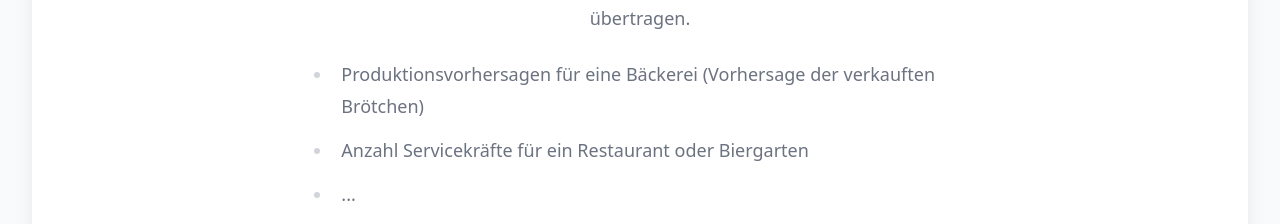
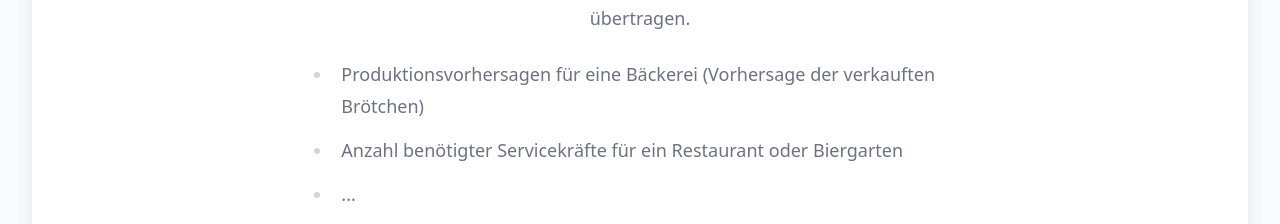
Before and after one commit to stackOcean-official/ml-showcase-website, a Next.js app: page /usecases/beachchairs in a window 1280 px wide. Shown: the part 3420-3644 px from the top of the page. Built offline with nearby package versions, Linux system fonts and the light colour scheme.

Commit message:
fix typos

```diff
--- a/pages/usecases/beachchairs.tsx
+++ b/pages/usecases/beachchairs.tsx
@@ -272,7 +272,10 @@ export default function BeachchairsPage({}) {
                   Produktionsvorhersagen für eine Bäckerei (Vorhersage der
                   verkauften Brötchen)
                 </li>
-                <li>Anzahl Servicekräfte für ein Restaurant oder Biergarten</li>
+                <li>
+                  Anzahl benötigter Servicekräfte für ein Restaurant oder
+                  Biergarten
+                </li>
                 <li>...</li>
               </ul>
             </div>
```
